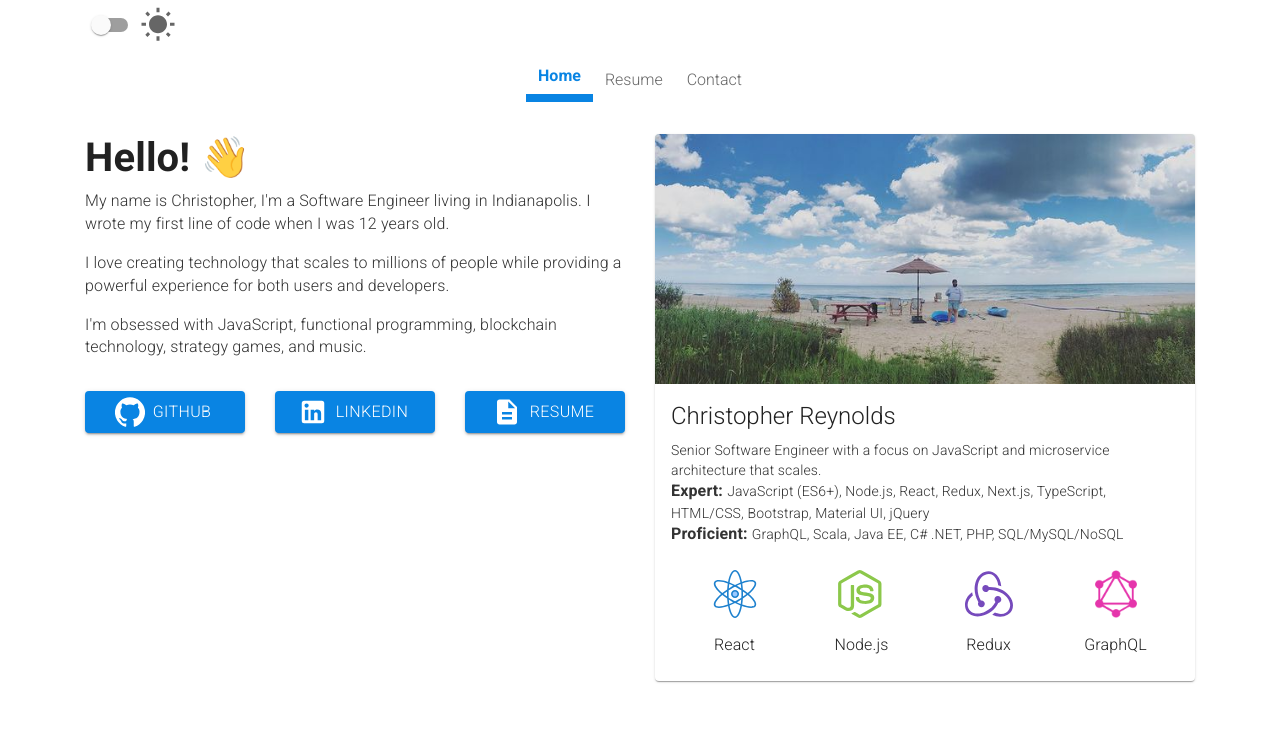
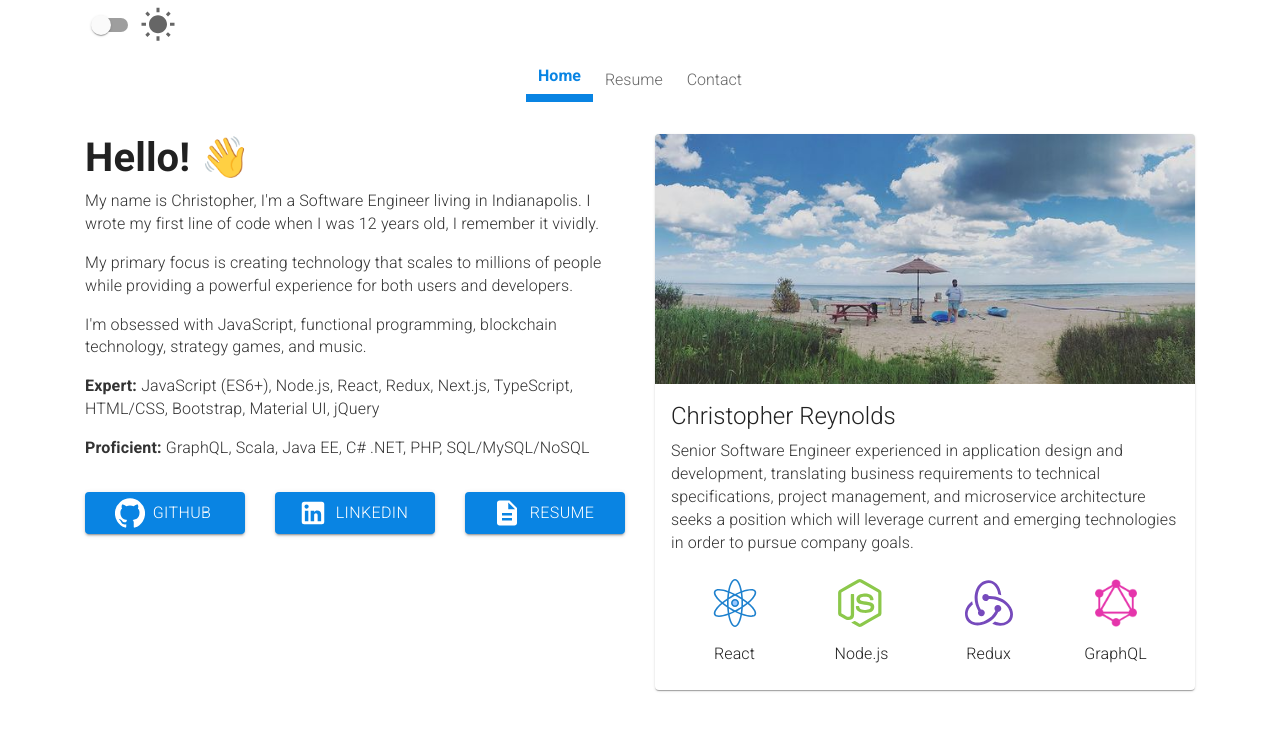
Before and after one commit to christopherrobin/portfolio, a React (Create React App) app: page /hello in a window 1280 px wide. Shown: the top 730 px of the page. Built offline with nearby package versions, Linux system fonts and the light colour scheme.

Commit message:
Added tooltips and some language changes, removed test

```diff
--- a/src/components/BusinessCard.js
+++ b/src/components/BusinessCard.js
@@ -25,20 +25,11 @@ export default function BusinessCard() {
           Christopher Reynolds
         </Typography>
 
-        <Typography variant="body2" component="p">
-          Senior Software Engineer with a focus on JavaScript and microservice
-          architecture that scales.
-        </Typography>
-
-        <Typography variant="body2" component="p">
-          <strong>Expert: </strong>JavaScript (ES6+), Node.js, React, Redux,
-          Next.js, TypeScript, HTML/CSS, Bootstrap, Material UI, jQuery
-        </Typography>
-
-        <Typography variant="body2" component="p">
-          <strong>Proficient: </strong> GraphQL, Scala, Java EE, C# .NET, PHP,
-          SQL/MySQL/NoSQL
-        </Typography>
+        <p>
+          Senior Software Engineer experienced in application design and development, translating business
+          requirements to technical specifications, project management, and microservice architecture seeks
+          a position which will leverage current and emerging technologies in order to pursue company goals.
+        </p>
 
         <Container>
           <Row style={{ marginTop: "1.5em" }}>
--- a/src/components/Hello.js
+++ b/src/components/Hello.js
@@ -4,6 +4,7 @@ import BusinessCard from "./BusinessCard";
 import Fade from "./Fade";
 
 import Button from "@material-ui/core/Button";
+import Tooltip from '@material-ui/core/Tooltip';
 import GitHubIcon from "@material-ui/icons/GitHub";
 import LinkedInIcon from "@material-ui/icons/LinkedIn";
 import DescriptionIcon from "@material-ui/icons/Description";
@@ -20,10 +21,10 @@ const Hello = () => {
                         <p>
                         My name is Christopher, I'm a Software Engineer
                         living in Indianapolis. I wrote my first line of
-                        code when I was 12 years old.{" "}
+                        code when I was 12 years old, I remember it vividly.
                         </p>
                         <p>
-                        I love creating technology that scales to millions
+                        My primary focus is creating technology that scales to millions
                         of people while providing a powerful experience for
                         both users and developers.
                         </p>
@@ -33,9 +34,20 @@ const Hello = () => {
                         and music.
                         </p>
 
+                        <p>
+                        <strong>Expert: </strong>JavaScript (ES6+), Node.js, React, Redux,
+                        Next.js, TypeScript, HTML/CSS, Bootstrap, Material UI, jQuery
+                        </p>
+
+                        <p>
+                        <strong>Proficient: </strong> GraphQL, Scala, Java EE, C# .NET, PHP,
+                        SQL/MySQL/NoSQL
+                        </p>
+
                         <div id="external-links-wrapper">
                         <Row>
                             <Col xs={12} lg={4}>
+                            <Tooltip title="Visit my GitHub">
                                 <Button
                                     target="_blank"
                                     href="https://github.com/christopherrobin/"
@@ -48,9 +60,11 @@ const Hello = () => {
                                 >
                                     GitHub
                                 </Button>
+                            </Tooltip>
                             </Col>
 
                             <Col xs={12} lg={4}>
+                                <Tooltip title="Visit my LinkedIn">
                                     <Button
                                         target="_blank"
                                         href="https://www.linkedin.com/in/christopherrr/"
@@ -63,8 +77,10 @@ const Hello = () => {
                                     >
                                         LinkedIn
                                     </Button>
+                                </Tooltip>
                             </Col>
                             <Col xs={12} lg={4}>
+                            <Tooltip title="Visit my resume page">
                                 <Button
                                     href="/resume"
                                     variant="contained"
@@ -76,6 +92,7 @@ const Hello = () => {
                                 >
                                     Resume
                                 </Button>
+                            </Tooltip>
                             </Col>
                         </Row>
                         </div>
--- a/src/components/ResumeDownloadButton.js
+++ b/src/components/ResumeDownloadButton.js
@@ -2,10 +2,12 @@ import React from "react";
 import { Link } from "react-router-dom";
 import Button from "@material-ui/core/Button";
 import DescriptionIcon from "@material-ui/icons/Description";
+import Tooltip from '@material-ui/core/Tooltip';
 
 const ResumeDownloadButton = () => {
   return (
     <div className="btn-resume-download">
+      <Tooltip title="Download My Resume">
         <Button
           disableElevation
           variant="contained"
@@ -13,9 +15,11 @@ const ResumeDownloadButton = () => {
           color="primary"
           startIcon={<DescriptionIcon />}
           className="external-links-button"
+          alt="Download My Resume"
         >
           <Link to="./ChristopherReynolds-SoftwareEngineer-2021_web.pdf" target="_blank" download>Download Resume (PDF)</Link>
         </Button>
+      </Tooltip>
     </div>
   );
 }
```
Also changed, not shown: 2 other files (tests, documents, lock files or other folders). Lines whose indentation alone changed are shown as unchanged.
